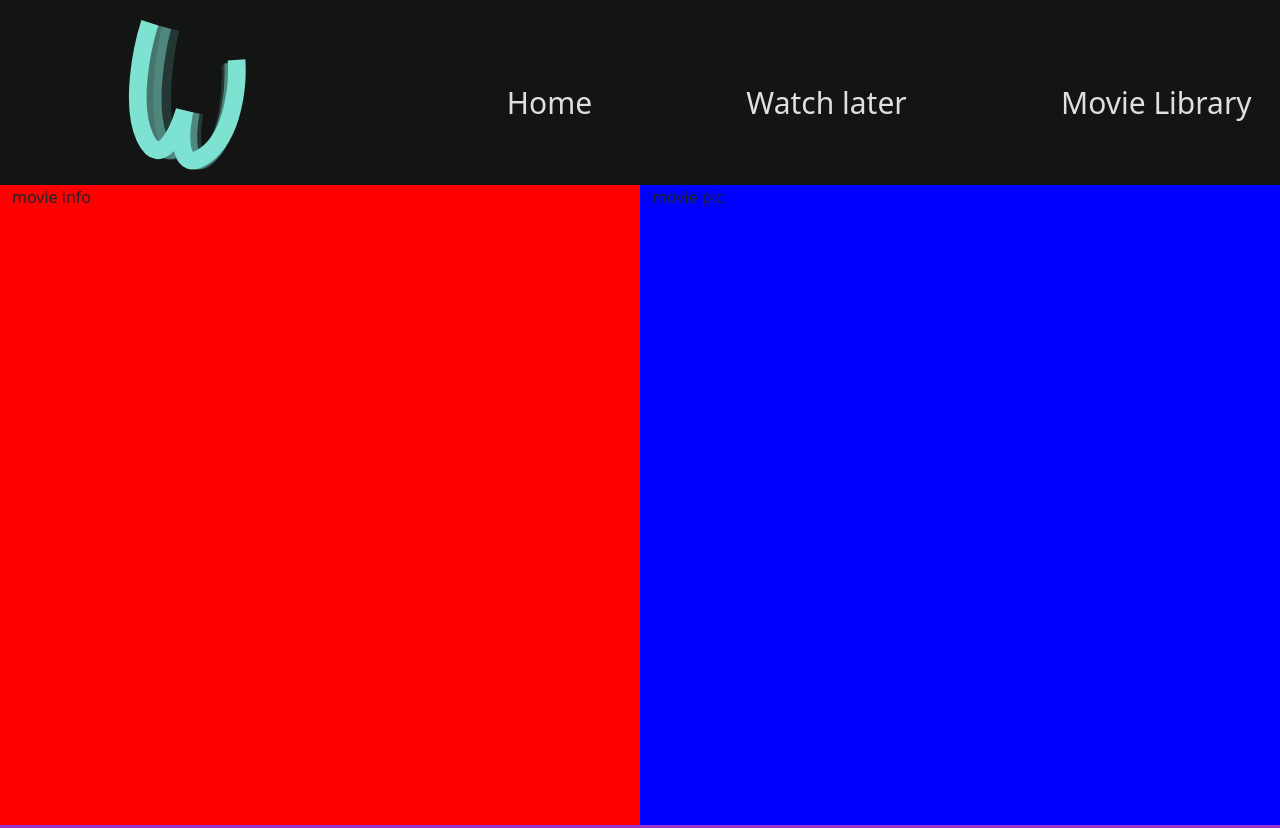
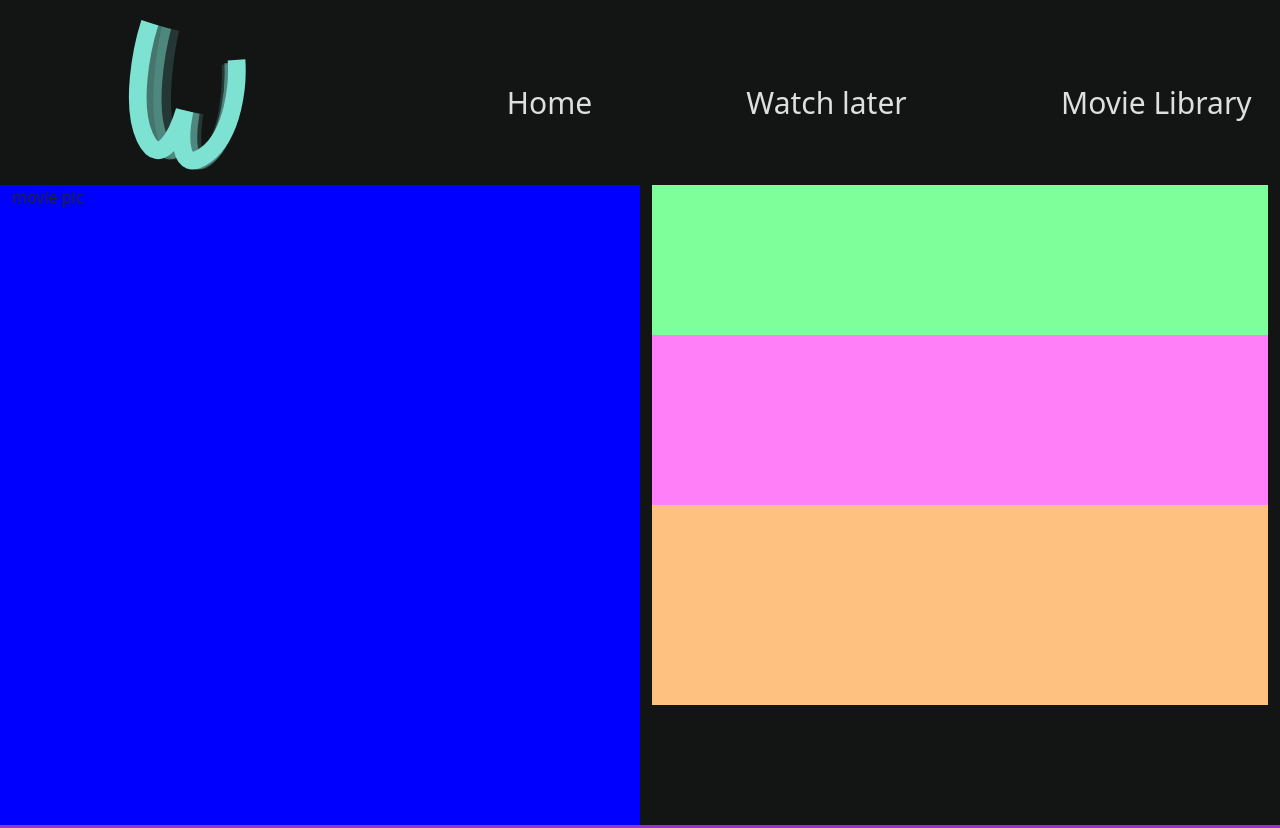
Before and after one commit to Justin-OwiStudent/Watchya, a plain HTML site: page pages/individual.html in a window 1280 px wide. Shown: the top 828 px of the page. Drawn offline with nearby package versions, Linux system fonts and the light colour scheme; files whose address does not match are found by name.

Commit message:
individual-bootstrap

```diff
--- a/css/individual.css
+++ b/css/individual.css
@@ -39,13 +39,14 @@ body {
 
 
 .left{
-    background-color: red;
+    background-color:#131515;
     height: 80vh;
 
 }
 .right{
     background-color:blue;
     height: 80vh;
+   float: right;
 
 }
 .open{
@@ -58,5 +59,20 @@ body {
 .footer{
 
     background-color: darkorchid;
+    height: 100px;
+}
+.left-child-one{
+    width: 100%;
+    height: 150px;
+    background-color: rgb(127, 255, 153);
+}
+.left-child-two{
+    width: 100%;
+    height: 170px;
+    background-color: rgb(255, 127, 249);
+}
+.left-child-three{
+    width: 100%;
     height: 200px;
+    background-color: rgb(255, 193, 127);
 }
--- a/pages/individual.html
+++ b/pages/individual.html
@@ -24,7 +24,7 @@
 
      <div class="container-fluid">
           <div class="row">
-            <div class="col-sm-12 col-md-12 col-lg-12 open">
+            <div class="d-sm-none  d-md-none d-lg-block col-lg-12 open">
                <nav>
         <a href="index.html">
             <img class="LOGO" src="../images/LOGO.svg">
@@ -36,18 +36,26 @@
         </ul>
      </nav> <!--------------------------- end of navigation ---------------------------------->
 
-            </div><!--top-block-->
-        </div>
+            </div></div><!--Row header--><!--top-block-->
+            <div class="row">
 
-        <div class="row ">
-            <div class="col-sm-12 col-md-6 col-lg-6 left">
-                <p>movie info</p>
-            </div><!--left-->
-            <div class="col-sm-12 col-md-6 col-lg-6 right">
+              <div class="col-sm-12 col-md-12 col-lg-6 right">
                 <p>movie pic</p>
             </div><!--right-->
 
-        </div><!--Row header-->
+            <div class="col-sm-12 col-md-12 col-lg-6 left">
+                <div class="col-sm-12 col-md-6 col-lg-12 left-child-one"></div>
+                <div class="col-sm-12 col-md-6 col-lg-12 left-child-two"></div>
+                <div class="col-sm-12 col-md-6 col-lg-12 left-child-three"></div>
+
+
+            </div><!--------------------------------------------------------------left-->
+        </div>
+
+
+
+
+
 
 
 
```
